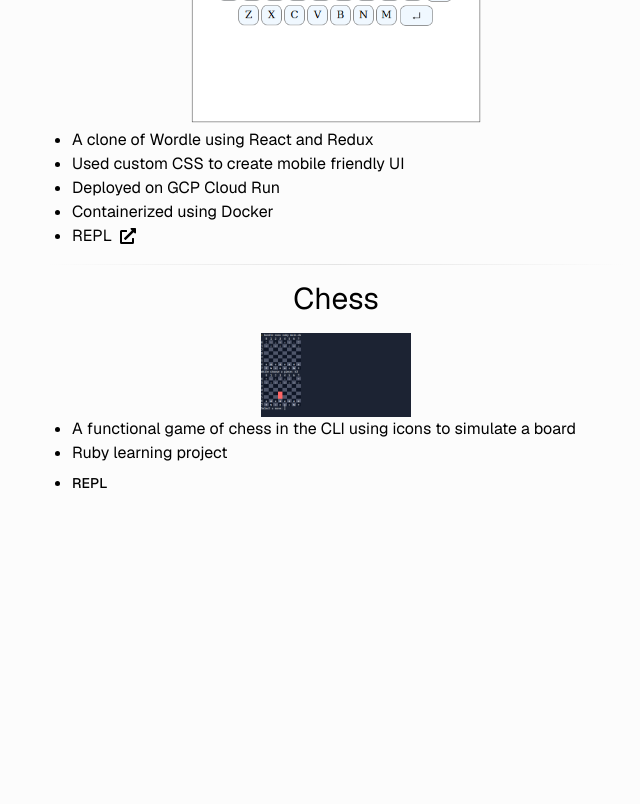
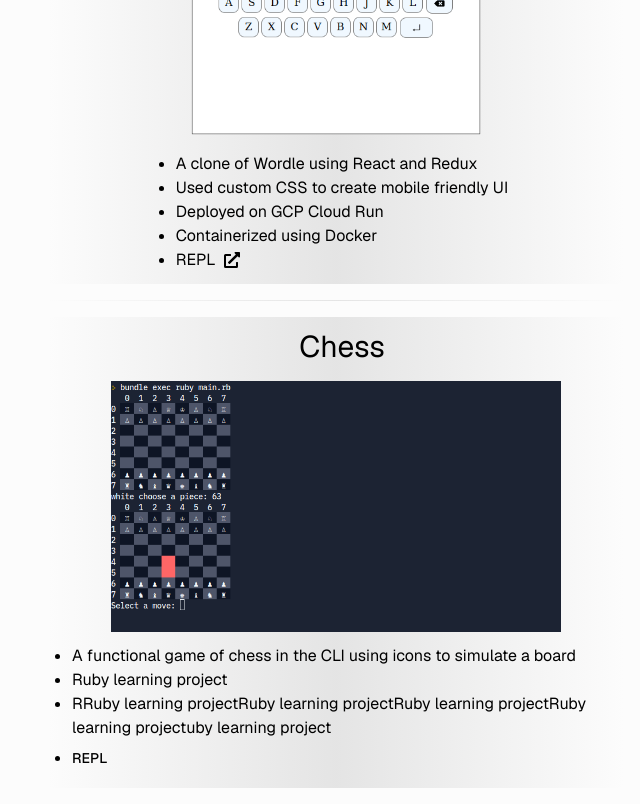
Before and after one commit to vmalecode/homepage, a Next.js app: page /software in a window 1280 px wide. Shown: the part 820-1624 px from the top of the page, without its empty margins (304-944 px from the left). Before the commit the page ends 1337 px from the top, so only its background shows below. Built offline with nearby package versions, Linux system fonts and the light colour scheme.

Commit message:
software page

```diff
--- a/app/software/page.tsx
+++ b/app/software/page.tsx
@@ -11,8 +11,8 @@ import ResponsiveSeparator from "@/components/responsive-separator"
 const software = () => {
   return (
     <Container>
-      <div className="grid grid-cols-1 lg:grid-cols-[1fr_auto_1fr] gap-1 pt-2 lg:pt-15">
-        <div className="hidden lg:block"></div>
+      <div className="grid grid-cols-1 sm:grid-cols-[1fr_auto_1fr] gap-1 pt-2 sm:pt-15">
+        <div className="hidden sm:block"></div>
         {/* Main content / middle */}
         <div>
           <PageTitle title="Demo Software" >
@@ -27,12 +27,13 @@ const software = () => {
             <LiLink text="REPL" url="https://replit.com/@vmalecode/Ruby-Chess-REPL#main.rb" />
           </Project>
           <ResponsiveSeparator />
-          <Project title="Chess" imgSrc={chessGif.src} imgSize={150}>
+          <Project title="Chess" imgSrc={chessGif.src} imgSize={450}>
             <li>A functional game of chess in the CLI using icons to simulate a board</li>
             <li>Ruby learning project</li>
+            <li>RRuby learning projectRuby learning projectRuby learning projectRuby learning projectuby learning project</li>
             <li><Button variant="link" className="px-0"><Link href="https://replit.com/@vmalecode/Ruby-Chess-REPL#main.rb" target="_blank" rel="noopener noreferrer" >REPL</Link></Button></li>
           </Project>
-          <div className="hidden lg:block"></div>
+          <div className="hidden sm:block"></div>
         </div>
       </div>
     </Container >
--- a/components/project.tsx
+++ b/components/project.tsx
@@ -11,19 +11,24 @@ type Props = {
 
 const project = ({ title, children, imgSrc, imgSize }: Props) => {
   return (
-    <div className="my-4">
-      <h1 className="sm:text-center text-3xl mb-4">{title}</h1>
+    <div className="
+      my-4
+      bg-gradient-to-r from-transparent via-border to-transparent
+      ">
+      <h1 className="sm:text-center text-3xl mb-4 pl-3 pt-3">{title}</h1>
       <Image
         src={imgSrc}
         width={imgSize}
         height={imgSize}
         alt="Missing Img"
-        className={cn("sm:mx-auto w-full sm:w-[360px]")}
+        className={cn("mx-auto w-full sm:w-[460px]")}
         style={{ maxWidth: `${imgSize}px` }}
       />
-      <ul className="list-disc pl-6">
-        {children}
-      </ul>
+      <div className="sm:flex justify-center">
+        <ul className="list-disc pl-6 pr-3 py-3 sm:max-w-xl">
+          {children}
+        </ul>
+      </div>
     </div >
   )
 }
```
